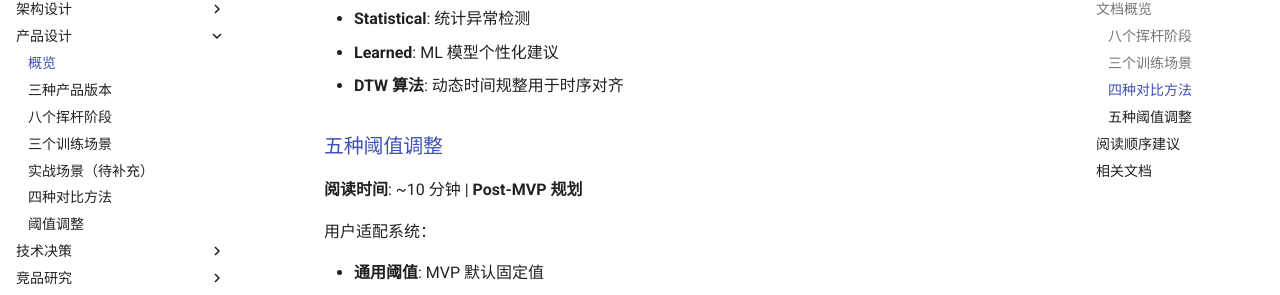
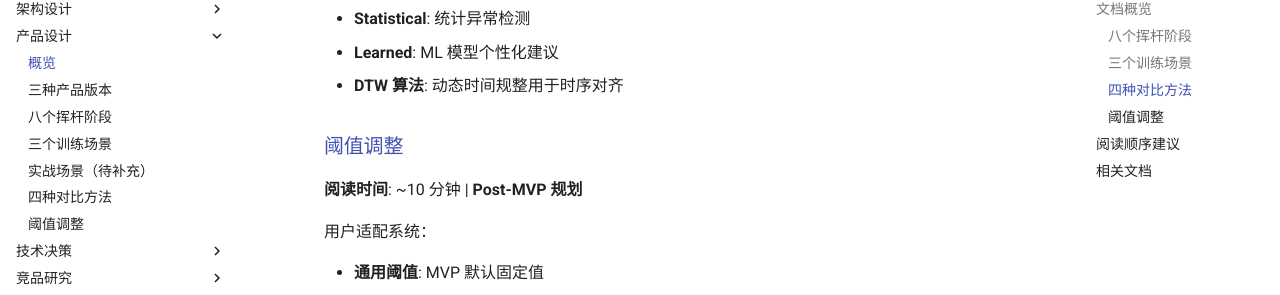
Before and after one commit to movement-chain-ai/movement-chain-docs, an MkDocs documentation site: the page built from docs/zh/design/specs/index.md, in a window 1280 px wide and 900 px high, scrolled down 1144 px. Shown: the part 126-421 px from the top of the window. Built offline with MkDocs 1.6.1 and Material for MkDocs 9.7.7, drawn with Linux system fonts in a browser that asks for light colours; comment, search, counter and statistics services are not loaded; the version menu is left out.

Commit message:
docs: 更新所有 '五种阈值调整' 引用为 '阈值调整'

```diff
--- a/docs/zh/design/index.md
+++ b/docs/zh/design/index.md
@@ -49,7 +49,7 @@
 | [八个挥杆阶段](specs/eight-swing-phases.md) | 8阶段定义与检测方法 |
 | [三个训练场景](specs/three-training-scenarios.md) | 三个训练场景与反馈通道 |
 | [四种对比方法](specs/four-comparison-methods.md) | DTW 与四种对比方法 |
-| [五种阈值调整](specs/five-threshold-adjustments.md) | 按用户特征调整阈值 |
+| [阈值调整](specs/five-threshold-adjustments.md) | 按用户特征调整阈值 |
 
 ### 技术决策
 
--- a/docs/zh/design/specs/index.md
+++ b/docs/zh/design/specs/index.md
@@ -45,7 +45,7 @@
 - **Learned**: ML 模型个性化建议
 - **DTW 算法**: 动态时间规整用于时序对齐
 
-### [五种阈值调整](five-threshold-adjustments.md)
+### [阈值调整](five-threshold-adjustments.md)
 
 **阅读时间**: ~10 分钟 | **Post-MVP 规划**
 
```
Also changed, not shown: docs/zh/design/architecture/mvp-plan.md (+1 -1 lines).
